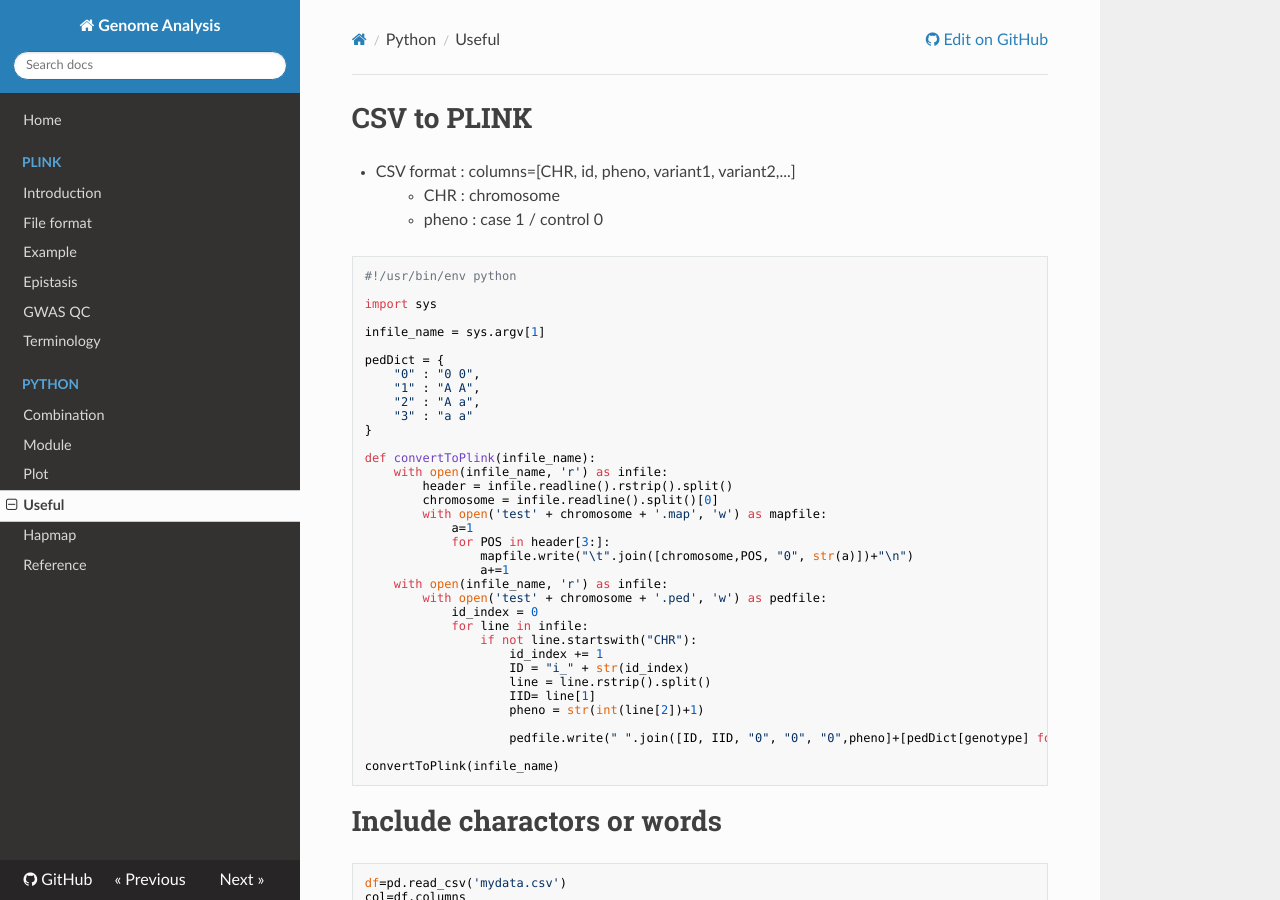
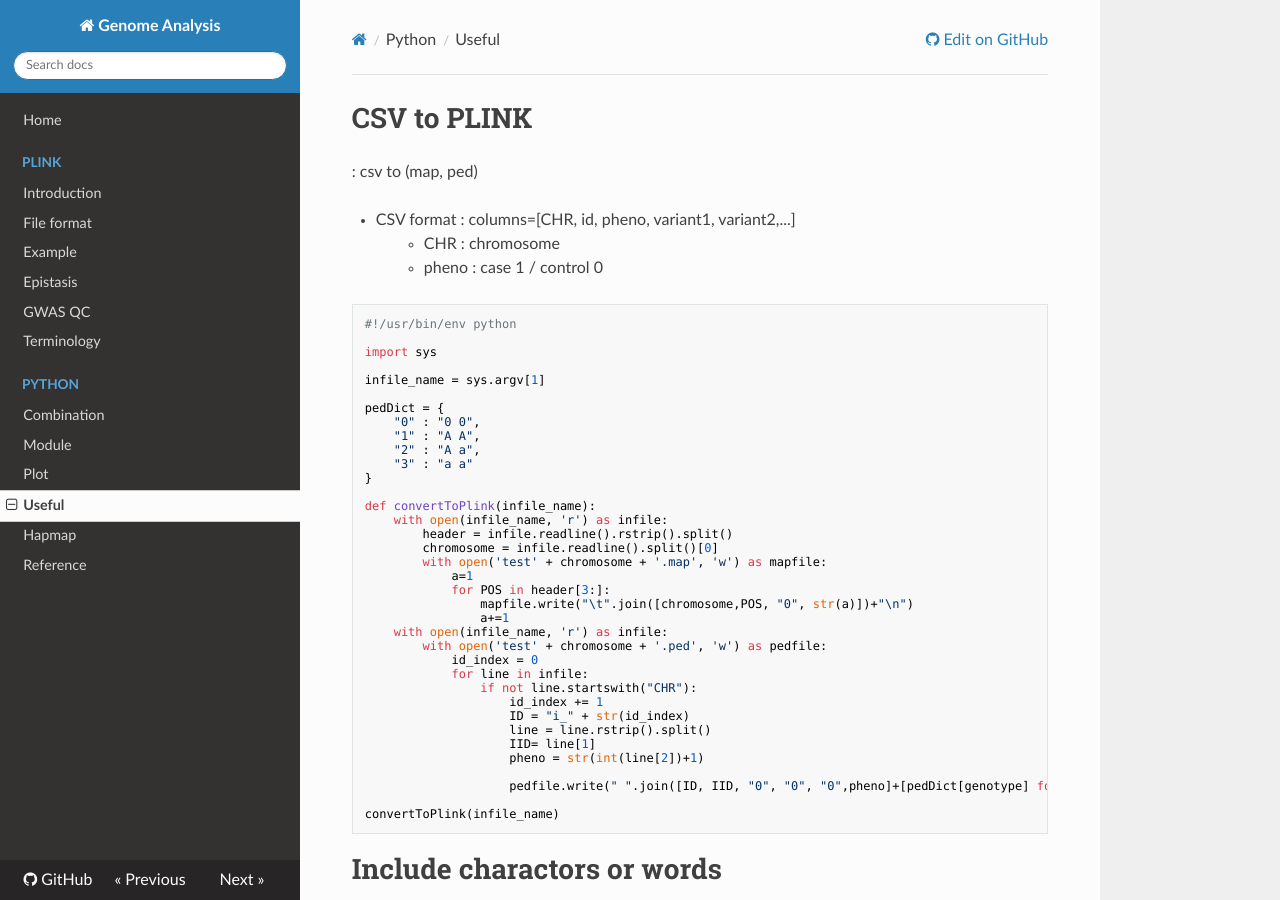
Before and after one commit to WonyoungCho/plink, an MkDocs documentation site: the page built from docs/python_useful.md, in a window 1280 px wide and 900 px high. Built offline with MkDocs 1.6.1, drawn with Linux system fonts in a browser that asks for light colours; nearby versions of some CDN libraries; old or Windows-style settings are respelled for this version of MkDocs.

Commit message:
Update python_useful.md

```diff
--- a/docs/python_useful.md
+++ b/docs/python_useful.md
@@ -1,4 +1,6 @@
 # CSV to PLINK
+: csv to (map, ped)
+
 - CSV format : columns=[CHR, id, pheno, variant1, variant2,...]
 > - CHR : chromosome
 > - pheno : case 1 / control 0
```
